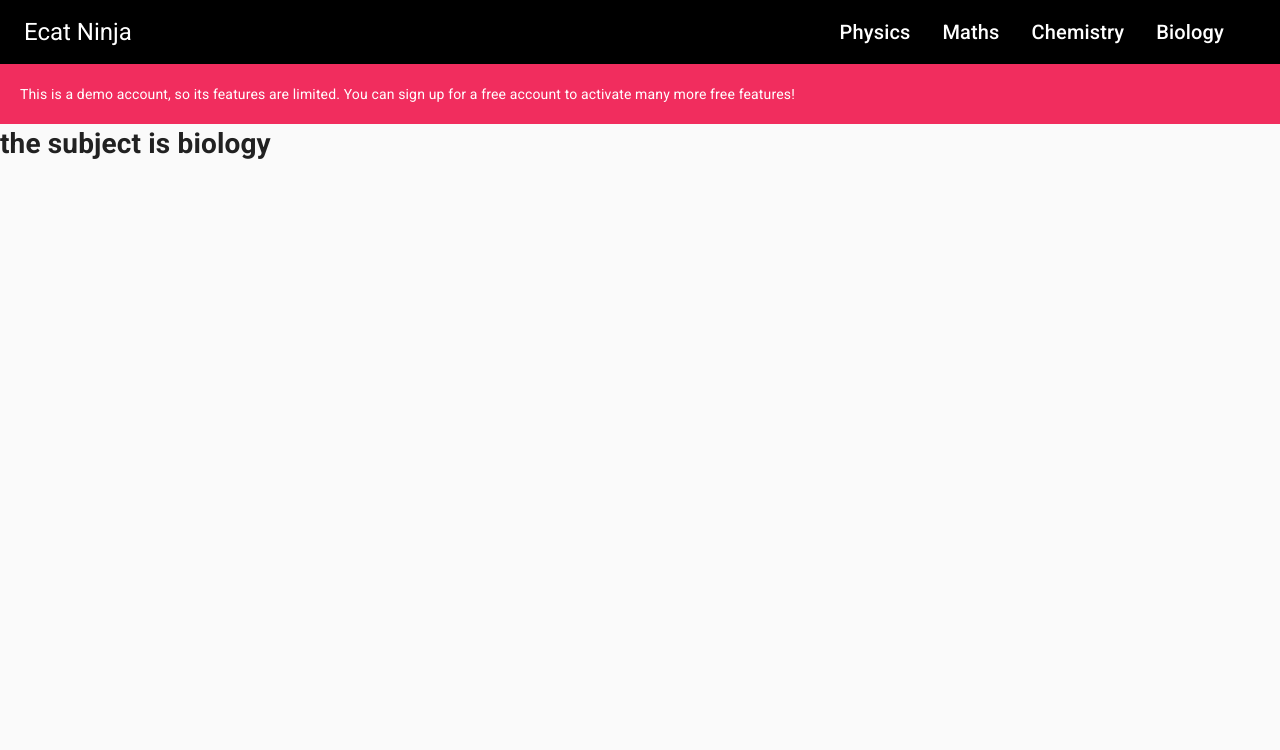
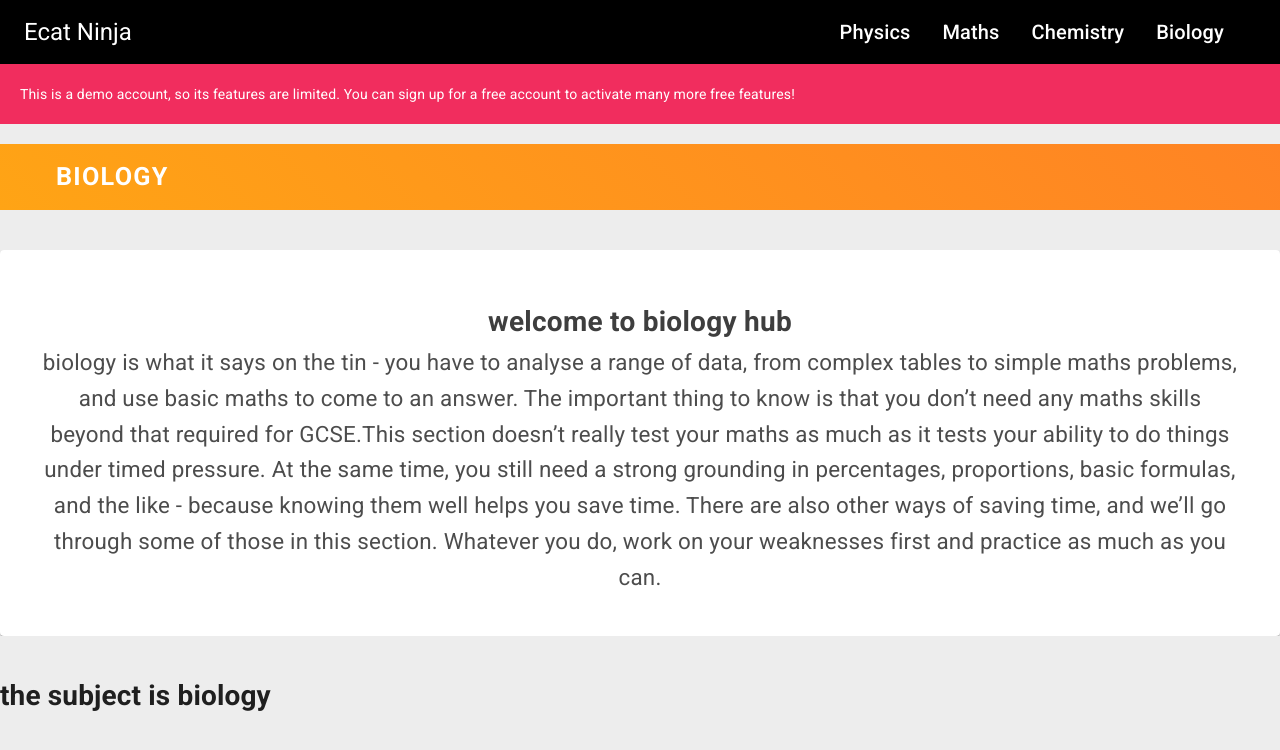
Before and after one commit to aliraza944/ECAT-Prep, a React (Create React App) app in the folder client/: page /demo/biology in a window 1280 px wide. Shown: the top 750 px of the page. Built offline with nearby package versions, Linux system fonts and the light colour scheme.

Commit message:
Added new components to the subject dshboard

```diff
--- /dev/null
+++ b/client/src/Components/SubjectDashBoardHeader/index.js
@@ -0,0 +1,40 @@
+import React from "react";
+import { makeStyles } from "@material-ui/core/styles";
+import Paper from "@material-ui/core/Paper";
+
+const useStyles = makeStyles((theme) => ({
+  root: {
+    display: "flex",
+    flexWrap: "wrap",
+    margin: "20px 0 20px 0",
+    padding: "0 0 0 2em",
+    [theme.breakpoints.up("md")]: {
+      padding: "0 0 0 4em",
+    },
+    backgroundImage:
+      "linear-gradient(-135deg,#ffffff 0%,#ff8324 0%,#ffa415 100%)",
+    width: "100%",
+  },
+  headerTextContainer: {
+    backgroundColor: "transparent",
+    padding: "15px 0 15px 0",
+  },
+  headerText: {
+    color: "white",
+    textTransform: "uppercase",
+    fontSize: "1.8em",
+    letterSpacing: "0.05em",
+  },
+}));
+
+export default function SubjectDashBoardHeader(props) {
+  const classes = useStyles();
+
+  return (
+    <div className={classes.root} color="transparent">
+      <Paper elevation={0} className={classes.headerTextContainer}>
+        <h2 className={classes.headerText}>{props.subject}</h2>
+      </Paper>
+    </div>
+  );
+}
--- a/client/src/Pages/SubjectDashboard/index.js
+++ b/client/src/Pages/SubjectDashboard/index.js
@@ -2,8 +2,23 @@ import React from "react";
 import Navigation from "../../Components/Navigation";
 import DemoAlert from "../../Components/demoAlert";
 import { useParams, useHistory } from "react-router";
+import SubjectDashBoardHeader from "../../Components/SubjectDashBoardHeader";
+import { makeStyles } from "@material-ui/core/styles";
+import SectionIntro from "../../Components/SectionIntro";
+import { subjectDescription } from "./subjectDescription";
 const mySubjects = ["physics", "chemistry", "math", "biology"];
+const useStyles = makeStyles((theme) => ({
+  "@global": {
+    body: {
+      backgroundColor: "#ededed",
+    },
+  },
+  subjectDashBoardContent: {
+    padding: "0 0 0 0em",
+  },
+}));
 const SubjectDashBoard = () => {
+  const classes = useStyles();
   const { subject } = useParams();
   const history = useHistory();
   if (!mySubjects.includes(subject)) {
@@ -13,7 +28,14 @@ const SubjectDashBoard = () => {
     <div>
       <Navigation demo />
       <DemoAlert />
-      <h1>the subject is {subject}</h1>
+      <div className={classes.subjectDashBoardContent}>
+        <SubjectDashBoardHeader subject={subject} />
+        <SectionIntro
+          title={`welcome to ${subject} hub`}
+          intro={subjectDescription[`${subject}`]}
+        />
+        <h1>the subject is {subject}</h1>
+      </div>
     </div>
   );
 };
--- /dev/null
+++ b/client/src/Pages/SubjectDashboard/subjectDescription.js
@@ -0,0 +1,11 @@
+export const subjectDescription = {
+  physics:
+    "Physics is what it says on the tin - you have to analyse a range of data, from complex tables to simple maths problems, and use basic maths to come to an answer. The important thing to know is that you don’t need any maths skills beyond that required for GCSE.This section doesn’t really test your maths as much as it tests your ability to do things under timed pressure. At the same time, you still need a strong grounding in percentages, proportions, basic formulas, and the like - because knowing them well helps you save time. There are also other ways of saving time, and we’ll go through some of those in this section. Whatever you do, work on your weaknesses first and practice as much as you can.",
+  chemistry:
+    "Chemistry is what it says on the tin - you have to analyse a range of data, from complex tables to simple maths problems, and use basic maths to come to an answer. The important thing to know is that you don’t need any maths skills beyond that required for GCSE.This section doesn’t really test your maths as much as it tests your ability to do things under timed pressure. At the same time, you still need a strong grounding in percentages, proportions, basic formulas, and the like - because knowing them well helps you save time. There are also other ways of saving time, and we’ll go through some of those in this section. Whatever you do, work on your weaknesses first and practice as much as you can.",
+
+  math: "Math is what it says on the tin - you have to analyse a range of data, from complex tables to simple maths problems, and use basic maths to come to an answer. The important thing to know is that you don’t need any maths skills beyond that required for GCSE.This section doesn’t really test your maths as much as it tests your ability to do things under timed pressure. At the same time, you still need a strong grounding in percentages, proportions, basic formulas, and the like - because knowing them well helps you save time. There are also other ways of saving time, and we’ll go through some of those in this section. Whatever you do, work on your weaknesses first and practice as much as you can.",
+
+  biology:
+    "biology is what it says on the tin - you have to analyse a range of data, from complex tables to simple maths problems, and use basic maths to come to an answer. The important thing to know is that you don’t need any maths skills beyond that required for GCSE.This section doesn’t really test your maths as much as it tests your ability to do things under timed pressure. At the same time, you still need a strong grounding in percentages, proportions, basic formulas, and the like - because knowing them well helps you save time. There are also other ways of saving time, and we’ll go through some of those in this section. Whatever you do, work on your weaknesses first and practice as much as you can.",
+};
```
